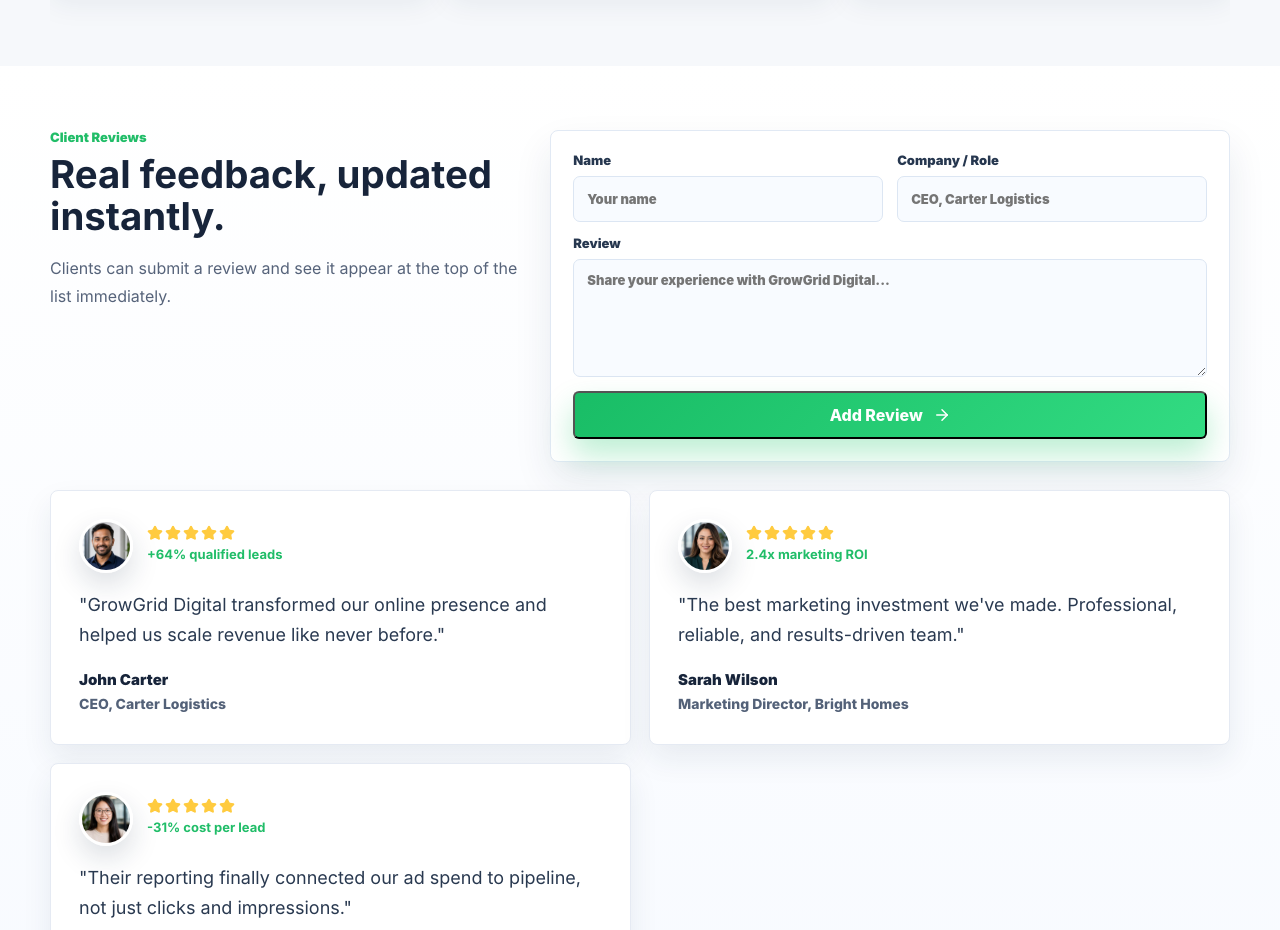
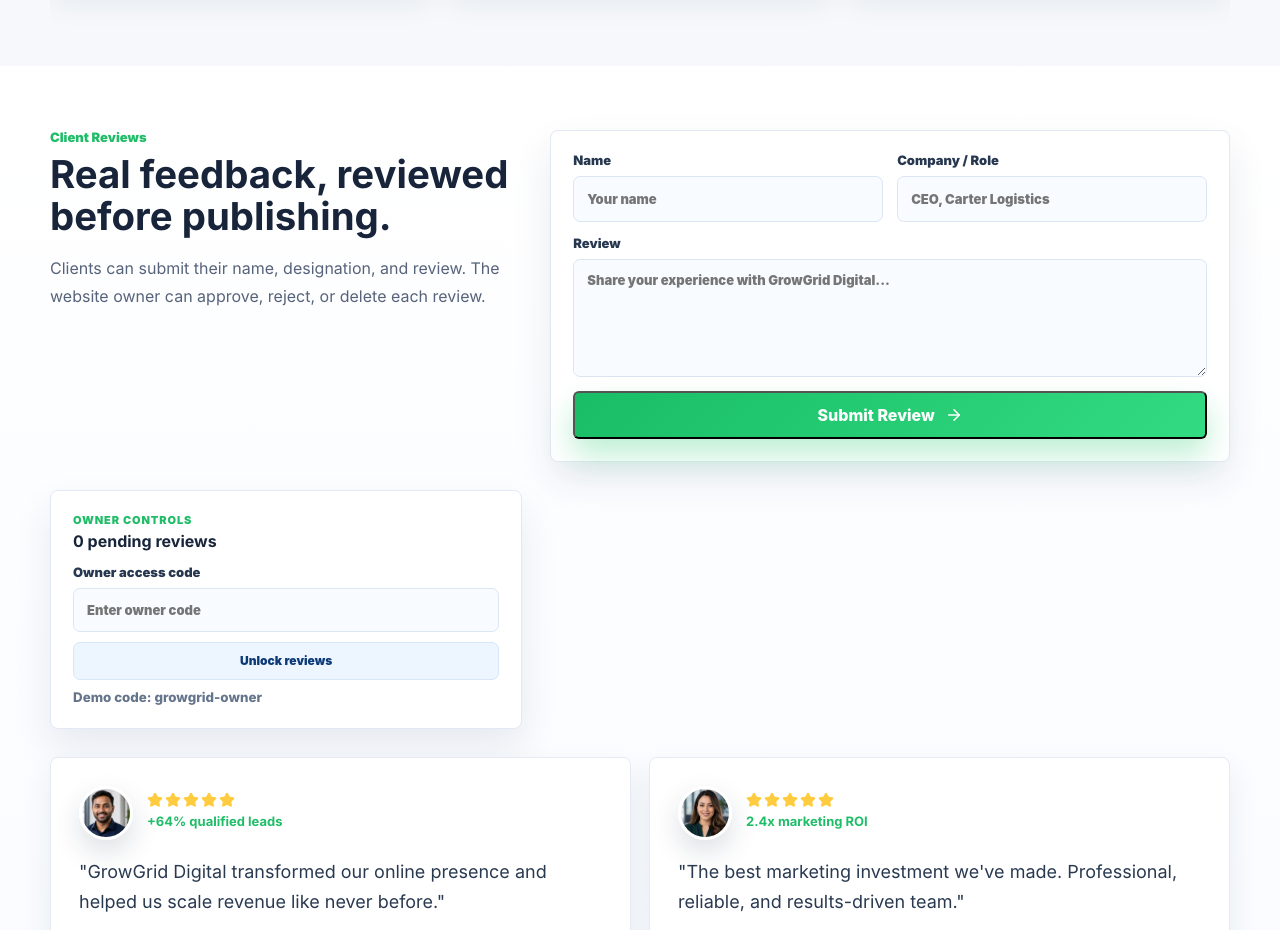
Before and after one commit to HassanBinWaqar/growgrid-digital, a React (Vite) app: page / in a window 1280 px wide. Shown: the part 6260-7190 px from the top of the page. Built offline with nearby package versions, Linux system fonts and the light colour scheme.

Commit message:
Add moderated customer reviews

```diff
--- a/src/main.tsx
+++ b/src/main.tsx
@@ -51,6 +51,8 @@
   role: string;
   result: string;
   avatar: string;
+  status: "pending" | "approved" | "rejected";
+  createdAt: string;
 };
 
 function SplashScreen() {
@@ -418,6 +420,8 @@
     role: "CEO, Carter Logistics",
     result: "+64% qualified leads",
     avatar: "/client-avatar-1.jpg",
+    status: "approved",
+    createdAt: "2026-06-20T10:00:00.000Z",
   },
   {
     id: 2,
@@ -426,6 +430,8 @@
     role: "Marketing Director, Bright Homes",
     result: "2.4x marketing ROI",
     avatar: "/client-avatar-2.jpg",
+    status: "approved",
+    createdAt: "2026-06-21T10:00:00.000Z",
   },
   {
     id: 3,
@@ -434,6 +440,8 @@
     role: "Founder, Northline Studio",
     result: "-31% cost per lead",
     avatar: "/client-avatar-3.jpg",
+    status: "approved",
+    createdAt: "2026-06-22T10:00:00.000Z",
   },
 ];
 
@@ -453,16 +461,40 @@
   ["Contact", "#contact"],
 ] as const;
 
+const reviewStorageKey = "growgrid-reviews";
+const ownerAccessCode = "growgrid-owner";
+
 function App() {
   const [isMenuOpen, setIsMenuOpen] = useState(false);
   const [selectedService, setSelectedService] = useState<(typeof services)[number] | null>(null);
   const [isLeadSubmitted, setIsLeadSubmitted] = useState(false);
   const [reviews, setReviews] = useState<Review[]>(initialReviews);
+  const [reviewNotice, setReviewNotice] = useState("");
+  const [isOwnerMode, setIsOwnerMode] = useState(false);
+  const [ownerCode, setOwnerCode] = useState("");
   const [reviewForm, setReviewForm] = useState({
     name: "",
     role: "",
     quote: "",
   });
+
+  useEffect(() => {
+    const savedReviews = window.localStorage.getItem(reviewStorageKey);
+
+    if (!savedReviews) {
+      return;
+    }
+
+    try {
+      setReviews(JSON.parse(savedReviews) as Review[]);
+    } catch {
+      window.localStorage.removeItem(reviewStorageKey);
+    }
+  }, []);
+
+  useEffect(() => {
+    window.localStorage.setItem(reviewStorageKey, JSON.stringify(reviews));
+  }, [reviews]);
 
   useEffect(() => {
     if (!isMenuOpen) {
@@ -529,13 +561,46 @@
       name,
       role,
       quote,
-      result: "New client review",
+      result: "Awaiting approval",
       avatar: `/client-avatar-${avatarIndex}.jpg`,
+      status: "pending",
+      createdAt: new Date().toISOString(),
     };
 
     setReviews((currentReviews) => [nextReview, ...currentReviews]);
     setReviewForm({ name: "", role: "", quote: "" });
+    setReviewNotice("Thanks. Your review was submitted and is waiting for owner approval.");
   };
+
+  const handleOwnerLogin = (event: FormEvent<HTMLFormElement>) => {
+    event.preventDefault();
+
+    if (ownerCode.trim() === ownerAccessCode) {
+      setIsOwnerMode(true);
+      setOwnerCode("");
+    }
+  };
+
+  const updateReviewStatus = (id: number, status: Review["status"]) => {
+    setReviews((currentReviews) =>
+      currentReviews.map((review) =>
+        review.id === id
+          ? {
+              ...review,
+              status,
+              result: status === "approved" ? "Verified client review" : status === "rejected" ? "Rejected by owner" : "Awaiting approval",
+            }
+          : review,
+      ),
+    );
+  };
+
+  const deleteReview = (id: number) => {
+    setReviews((currentReviews) => currentReviews.filter((review) => review.id !== id));
+  };
+
+  const approvedReviews = reviews.filter((review) => review.status === "approved");
+  const pendingReviewsCount = reviews.filter((review) => review.status === "pending").length;
 
   return (
     <>
@@ -873,8 +938,8 @@
       <section className="testimonials" aria-label="Client testimonials">
         <div className="reviewIntro">
           <p className="eyebrow">Client Reviews</p>
-          <h2>Real feedback, updated instantly.</h2>
-          <p>Clients can submit a review and see it appear at the top of the list immediately.</p>
+          <h2>Real feedback, reviewed before publishing.</h2>
+          <p>Clients can submit their name, designation, and review. The website owner can approve, reject, or delete each review.</p>
         </div>
         <form className="reviewForm" onSubmit={handleReviewSubmit}>
           <label>
@@ -904,11 +969,67 @@
             />
           </label>
           <button className="primaryBtn reviewFull" type="submit">
-            Add Review <ArrowRight size={18} />
+            Submit Review <ArrowRight size={18} />
           </button>
+          {reviewNotice ? <p className="reviewNotice reviewFull">{reviewNotice}</p> : null}
         </form>
+        <div className="ownerReviewPanel">
+          <div className="ownerPanelHeader">
+            <div>
+              <span>Owner controls</span>
+              <strong>{pendingReviewsCount} pending review{pendingReviewsCount === 1 ? "" : "s"}</strong>
+            </div>
+            {isOwnerMode ? (
+              <button type="button" onClick={() => setIsOwnerMode(false)}>
+                Lock panel
+              </button>
+            ) : null}
+          </div>
+          {isOwnerMode ? (
+            <div className="ownerReviewList">
+              {reviews.map((review) => (
+                <article className={`ownerReviewItem ${review.status}`} key={review.id}>
+                  <div>
+                    <span>{review.status}</span>
+                    <strong>{review.name}</strong>
+                    <small>{review.role}</small>
+                    <p>{review.quote}</p>
+                  </div>
+                  <div className="ownerActions">
+                    <button type="button" onClick={() => updateReviewStatus(review.id, "approved")}>
+                      Approve
+                    </button>
+                    <button type="button" onClick={() => updateReviewStatus(review.id, "rejected")}>
+                      Reject
+                    </button>
+                    <button type="button" onClick={() => deleteReview(review.id)}>
+                      Delete
+                    </button>
+                  </div>
+                </article>
+              ))}
+            </div>
+          ) : (
+            <form className="ownerLogin" onSubmit={handleOwnerLogin}>
+              <label>
+                Owner access code
+                <input
+                  type="password"
+                  value={ownerCode}
+                  placeholder="Enter owner code"
+                  onChange={(event) => setOwnerCode(event.target.value)}
+                />
+              </label>
+              <button type="submit">Unlock reviews</button>
+              <small>Demo code: growgrid-owner</small>
+            </form>
+          )}
+        </div>
         <div className="reviewList">
-          {reviews.map((testimonial) => (
+          {approvedReviews.length === 0 ? (
+            <p className="emptyReviews">No approved reviews yet.</p>
+          ) : null}
+          {approvedReviews.map((testimonial) => (
             <blockquote key={testimonial.id}>
               <div className="testimonialTop">
                 <img src={testimonial.avatar} alt={`${testimonial.name} client portrait`} loading="lazy" />
--- a/src/styles.css
+++ b/src/styles.css
@@ -1931,8 +1931,7 @@
 }
 
 .reviewIntro {
-  position: sticky;
-  top: 20px;
+  position: static;
 }
 
 .reviewIntro p:not(.eyebrow) {
@@ -1982,10 +1981,169 @@
   grid-column: 1 / -1;
 }
 
+.reviewNotice {
+  padding: 12px 14px;
+  margin: 0;
+  color: #12653a;
+  font-size: 14px;
+  font-weight: 850;
+  background: #e9fbf1;
+  border: 1px solid #bfeecf;
+  border-radius: 8px;
+}
+
+.ownerReviewPanel {
+  display: grid;
+  gap: 14px;
+  padding: 22px;
+  background: #fff;
+  border: 1px solid #e1e9f4;
+  border-radius: 8px;
+  box-shadow: 0 18px 38px rgba(25, 45, 78, 0.09);
+}
+
+.ownerPanelHeader {
+  display: flex;
+  align-items: center;
+  justify-content: space-between;
+  gap: 14px;
+}
+
+.ownerPanelHeader span,
+.ownerReviewItem span {
+  display: block;
+  margin-bottom: 4px;
+  color: #20bd68;
+  font-size: 11px;
+  font-weight: 950;
+  letter-spacing: 0.08em;
+  text-transform: uppercase;
+}
+
+.ownerPanelHeader strong {
+  color: #17243a;
+}
+
+.ownerPanelHeader button,
+.ownerLogin button,
+.ownerActions button {
+  min-height: 38px;
+  padding: 0 12px;
+  color: #0c3a78;
+  font: inherit;
+  font-size: 12px;
+  font-weight: 900;
+  background: #edf5ff;
+  border: 1px solid #d7e6f8;
+  border-radius: 7px;
+  cursor: pointer;
+}
+
+.ownerLogin {
+  display: grid;
+  gap: 10px;
+}
+
+.ownerLogin label {
+  display: grid;
+  gap: 7px;
+  color: #26374f;
+  font-size: 13px;
+  font-weight: 900;
+}
+
+.ownerLogin input {
+  min-height: 44px;
+  padding: 0 13px;
+  color: #17243a;
+  font: inherit;
+  background: #f8fbff;
+  border: 1px solid #dce6f3;
+  border-radius: 7px;
+}
+
+.ownerLogin small {
+  color: #64748b;
+  font-weight: 800;
+}
+
+.ownerReviewList {
+  display: grid;
+  gap: 12px;
+  max-height: 420px;
+  overflow: auto;
+}
+
+.ownerReviewItem {
+  display: grid;
+  grid-template-columns: 1fr auto;
+  gap: 14px;
+  padding: 14px;
+  background: #f8fbff;
+  border: 1px solid #e1e9f4;
+  border-radius: 8px;
+}
+
+.ownerReviewItem.pending {
+  border-color: #f6d987;
+}
+
+.ownerReviewItem.rejected {
+  opacity: 0.75;
+}
+
+.ownerReviewItem strong,
+.ownerReviewItem small {
+  display: block;
+}
+
+.ownerReviewItem small,
+.ownerReviewItem p {
+  color: #56637a;
+}
+
+.ownerReviewItem p {
+  margin: 8px 0 0;
+  line-height: 1.6;
+}
+
+.ownerActions {
+  display: grid;
+  gap: 8px;
+  align-self: start;
+}
+
+.ownerActions button:first-child {
+  color: #12653a;
+  background: #e9fbf1;
+  border-color: #bfeecf;
+}
+
+.ownerActions button:nth-child(2) {
+  color: #8a4c08;
+  background: #fff6df;
+  border-color: #f5df9e;
+}
+
+.ownerActions button:last-child {
+  color: #9f1239;
+  background: #fff1f3;
+  border-color: #ffd4dc;
+}
+
 .reviewList {
   display: grid;
   grid-template-columns: repeat(2, minmax(0, 1fr));
   gap: 18px;
+}
+
+.emptyReviews {
+  margin: 0;
+  padding: 18px;
+  color: #56637a;
+  background: #fff;
+  border: 1px solid #e1e9f4;
+  border-radius: 8px;
 }
 
 blockquote {
@@ -2854,9 +3012,14 @@
   .processGrid,
   .reviewForm,
   .reviewList,
+  .ownerReviewItem,
   .industries div,
   footer {
     grid-template-columns: 1fr;
+  }
+
+  .ownerActions {
+    grid-template-columns: repeat(3, 1fr);
   }
 
   .stickyMobileCta {
```
